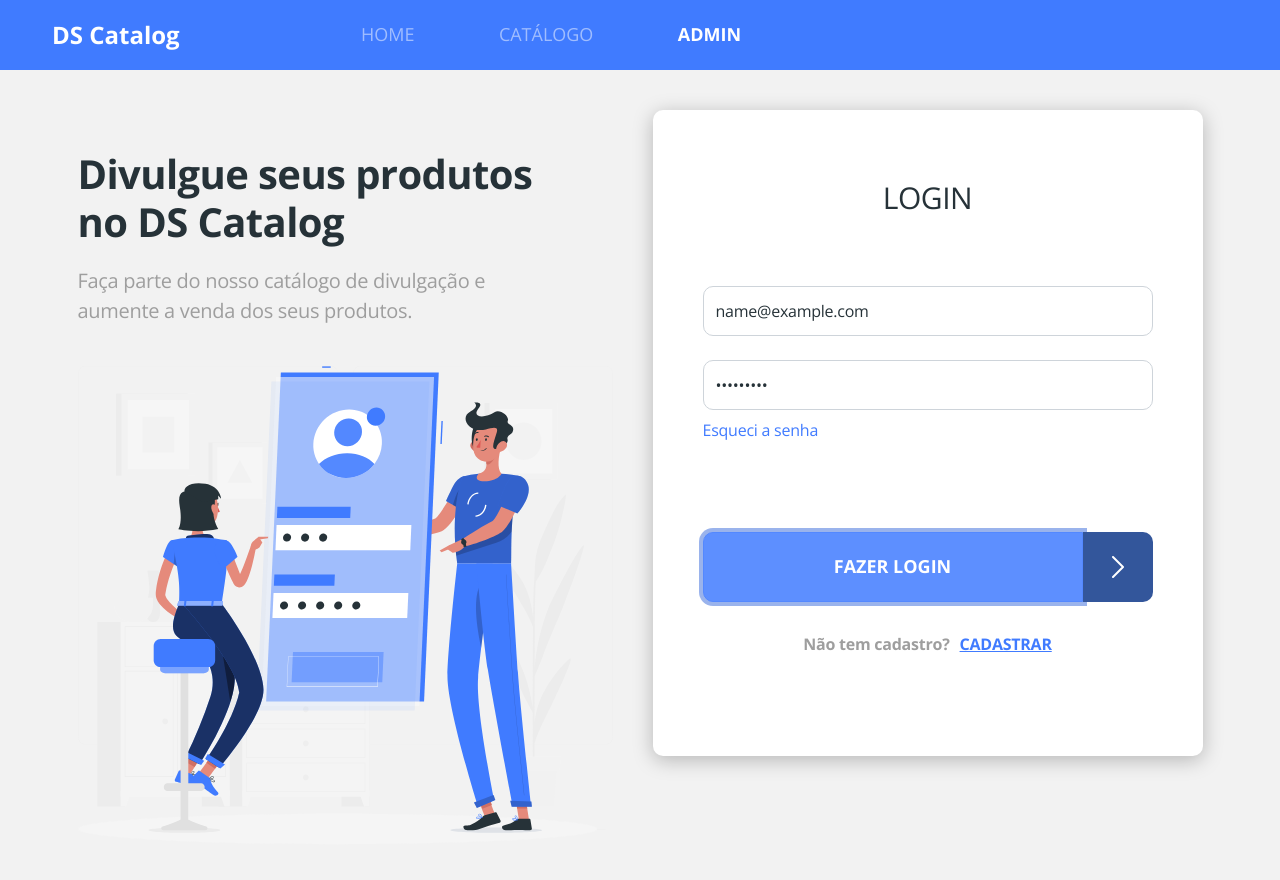
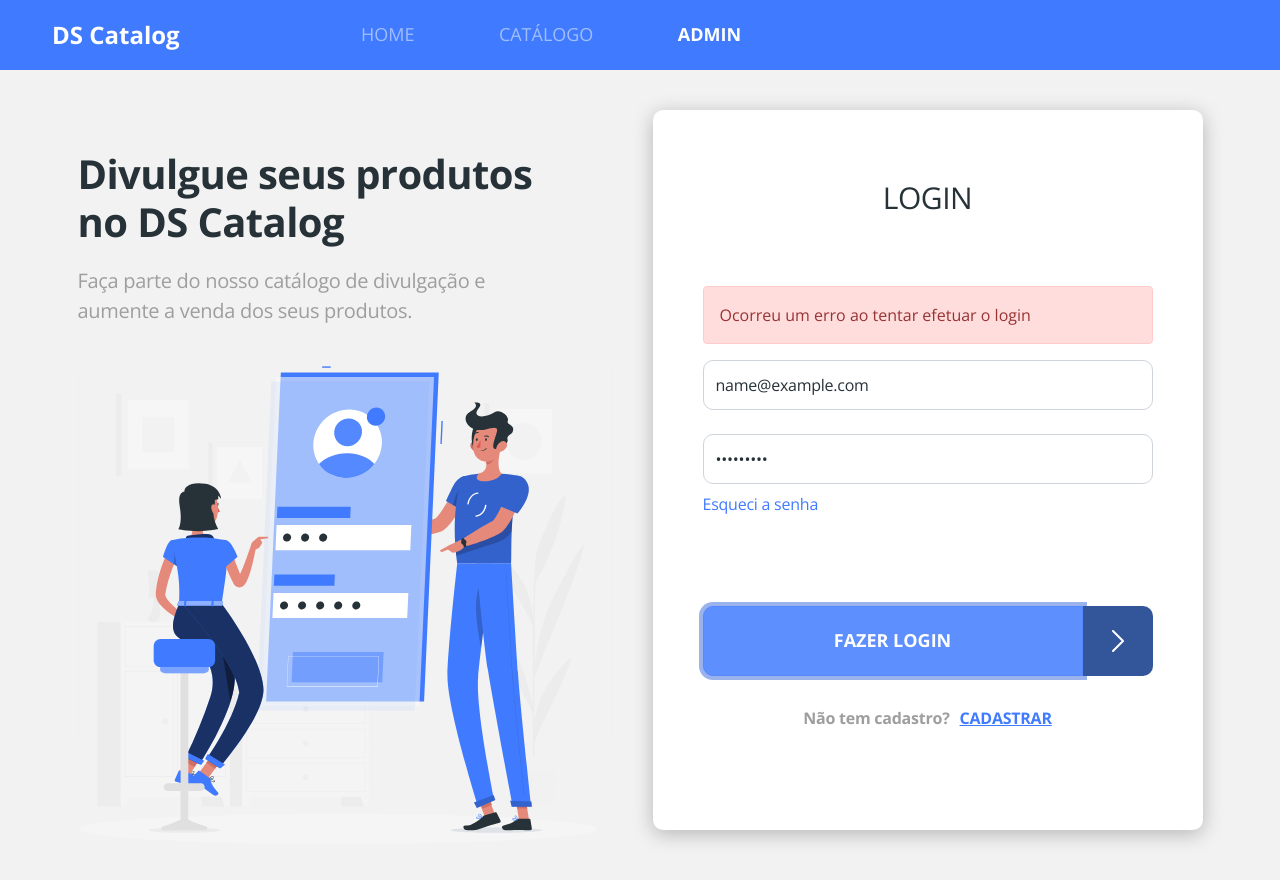
Before and after one commit to emelinepg/dscatalog, a React (Create React App) app in the folder frontend/: page /admin/auth/login in a window 1280 px wide. Both pictures are taken after typing "name@example.com", "Sample123" into the empty fields and a click on the button "FAZER LOGIN". Shown: the top 880 px of the page. Built offline with nearby package versions, Linux system fonts and the light colour scheme; no server answers.

Commit message:
Manual error handling

```diff
--- a/frontend/src/assets/styles/custom.scss
+++ b/frontend/src/assets/styles/custom.scss
@@ -1,5 +1,6 @@
 $theme-colors: (
     'primary': #407bff,
+    'danger': #ff5555
 );
 
 $body-bg: #F2F2F2;
--- a/frontend/src/pages/Admin/Auth/Login/index.tsx
+++ b/frontend/src/pages/Admin/Auth/Login/index.tsx
@@ -1,10 +1,9 @@
 import { Link } from 'react-router-dom';
-import ButtonIcon from 'components/ButtonIcon';
-
+import ButtonIcon from 'components/ButtonIcon'
 import './styles.css';
 import { useForm } from 'react-hook-form';
 import { requestBackendLogin } from 'utils/requests';
-import { error } from 'console';
+import { useState } from 'react';
 
 type FormData = {
   username: string;
@@ -12,14 +11,18 @@ type FormData = {
 };
 
 const Login = () => {
-  const { register, handleSubmit } = useForm<FormData>();
+  const [hasError, setHasError] = useState(false);
+
+    const { register, handleSubmit } = useForm<FormData>();
 
   const onSubmit = (formData: FormData) => {
     requestBackendLogin(formData)
     .then(response => {
+        setHasError(false);
         console.log('Sucesso', response);
     })
     .catch(error => {
+        setHasError(true);
         console.log('Erro', error);
     })
   };
@@ -27,6 +30,9 @@ const Login = () => {
   return (
     <div className="base-card login-card">
       <h1>LOGIN</h1>
+      { hasError && (<div className="alert alert-danger">
+        Ocorreu um erro ao tentar efetuar o login
+      </div>)}
       <form onSubmit={handleSubmit(onSubmit)}>
         <div className="mb-4">
           <input
```
